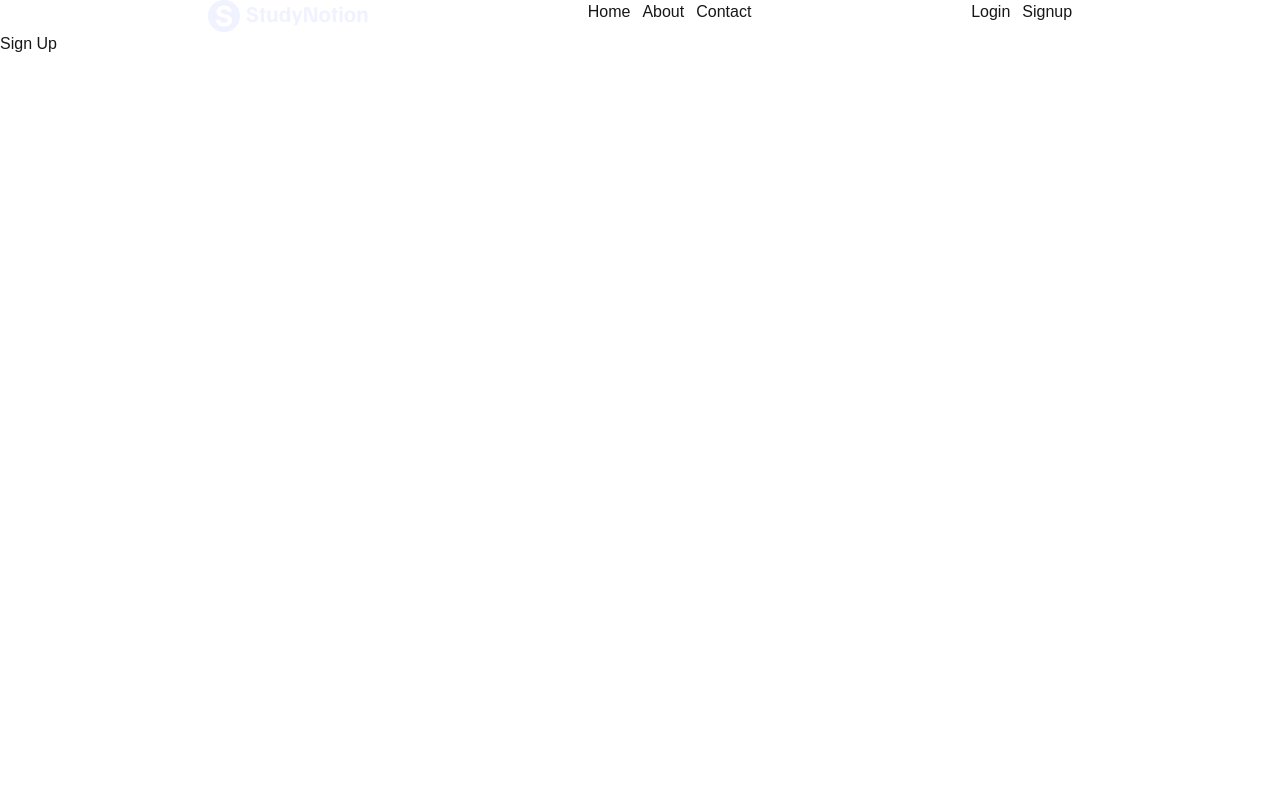
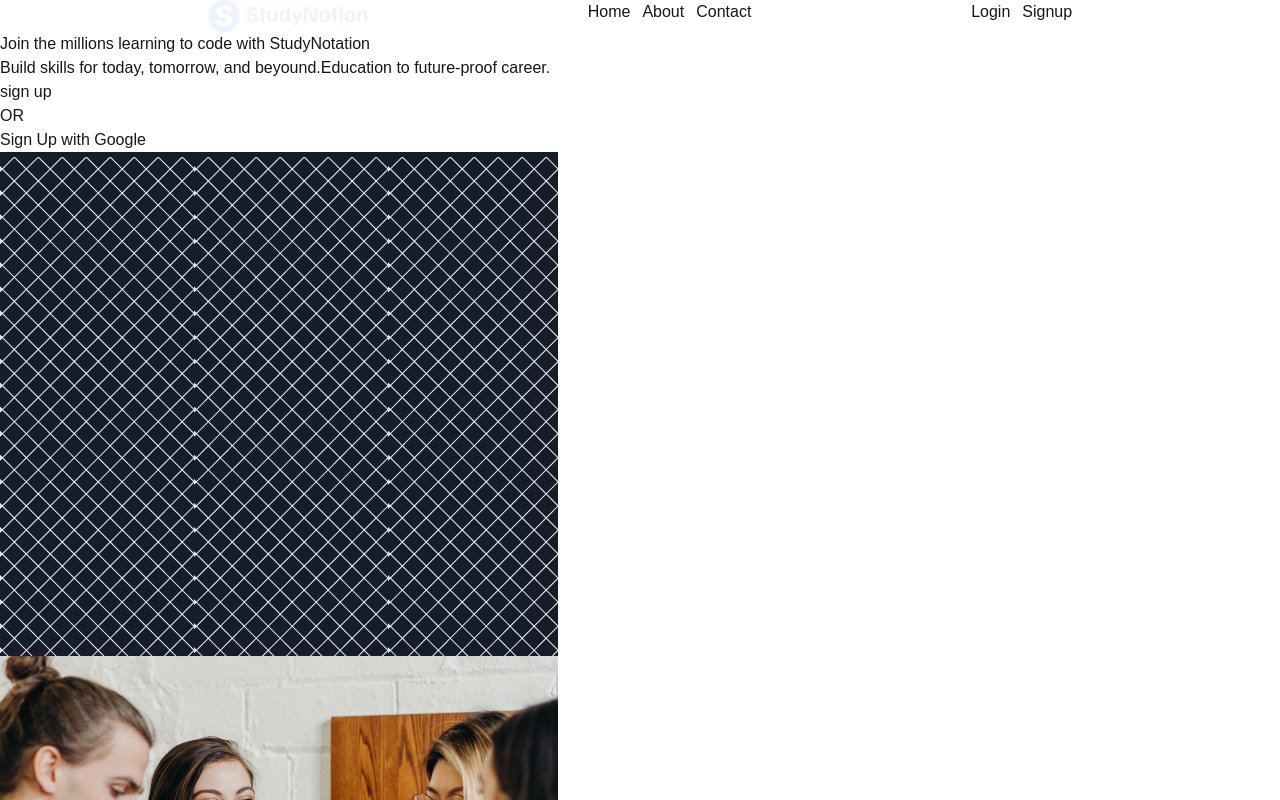
Before and after one commit to sudhanshumandloi/Next-practies, a Next.js app in the folder Study-notation-app/: page /signup in a window 1280 px wide. Shown: the top 800 px of the page. Built offline with nearby package versions, Linux system fonts and the light colour scheme.

Commit message:
added react icons for web

```diff
--- a/Study-notation-app/app/signup/page.tsx
+++ b/Study-notation-app/app/signup/page.tsx
@@ -1,6 +1,10 @@
+import { AuthProvider } from "@/context/AuthContext";
+import Signup from "@/pages/Signup";
 
-export default function Signup(){
+export default function Signuppage(){
     return(
-        <div>Sign Up</div>
+        <AuthProvider>
+            <Signup />
+        </AuthProvider>
     );
 }
--- a/Study-notation-app/package.json
+++ b/Study-notation-app/package.json
@@ -12,6 +12,7 @@
     "next": "15.3.4",
     "react": "^19.0.0",
     "react-dom": "^19.0.0",
+    "react-icons": "^5.5.0",
     "react-toastify": "^11.0.5"
   },
   "devDependencies": {
```
Also changed, not shown: 1 other file (tests, documents, lock files or other folders).
